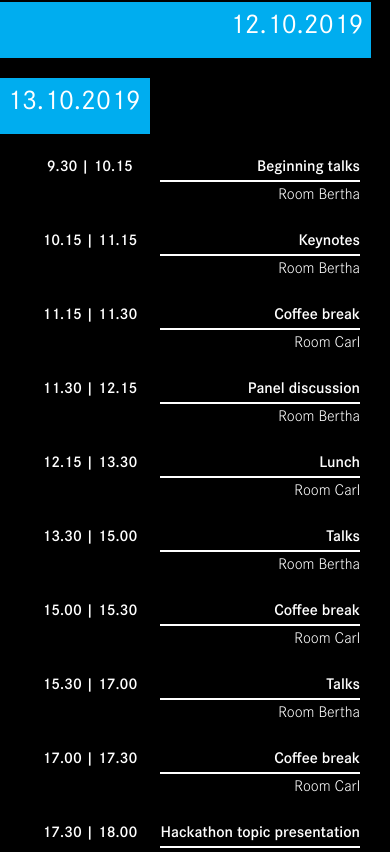
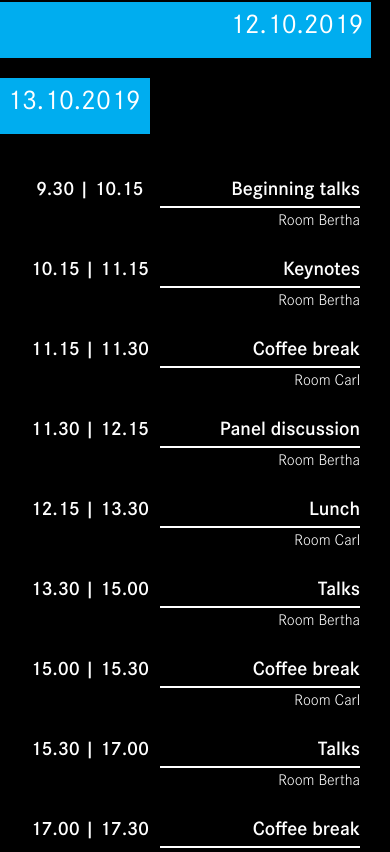
Before and after one commit to Raki20/Owl-Conference-Hackathon, a React app: page / in a window 390 px wide. Shown: the part 2947-3799 px from the top of the page. Built offline with nearby package versions, Linux system fonts and the light colour scheme.

Commit message:
change fonts size in schedule description

```diff
--- a/assets/stylesheets/schedule.scss
+++ b/assets/stylesheets/schedule.scss
@@ -28,6 +28,7 @@
     flex-direction: column;
     padding: 0 20px;
     color: #fff;
+    margin-top: 20px;
     &-talk {
         display: flex;
         justify-content: space-between;
@@ -35,13 +36,14 @@
         .talk-hours {
             width: 40vw;
             text-align: center;
-
+            font-size: 20px;
         }
         .talk-description {
             width: 60vw;
             text-align: end;
             padding-right: 10px;
             padding-bottom: 20px;
+            font-size: 20px;
             hr {
                 border: 0.5px solid #fff;
                 margin: auto 0;
@@ -51,6 +53,7 @@
             }
             &-room {
                 font-family: "DaimlerCS-Light";
+                font-size: 16px;
             }
         }
     }
@@ -99,4 +102,7 @@
     .talk-hours {
         width: 20vw;
     }
+    .talk-description {
+        width: 80vw;
+    }
 }
```
